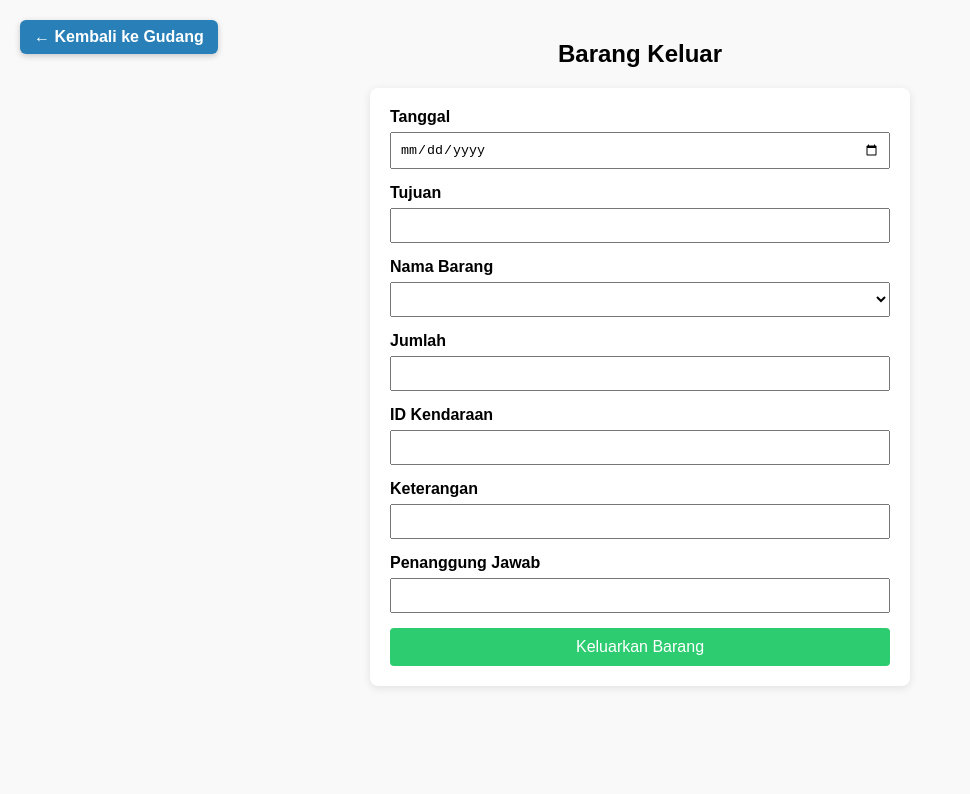
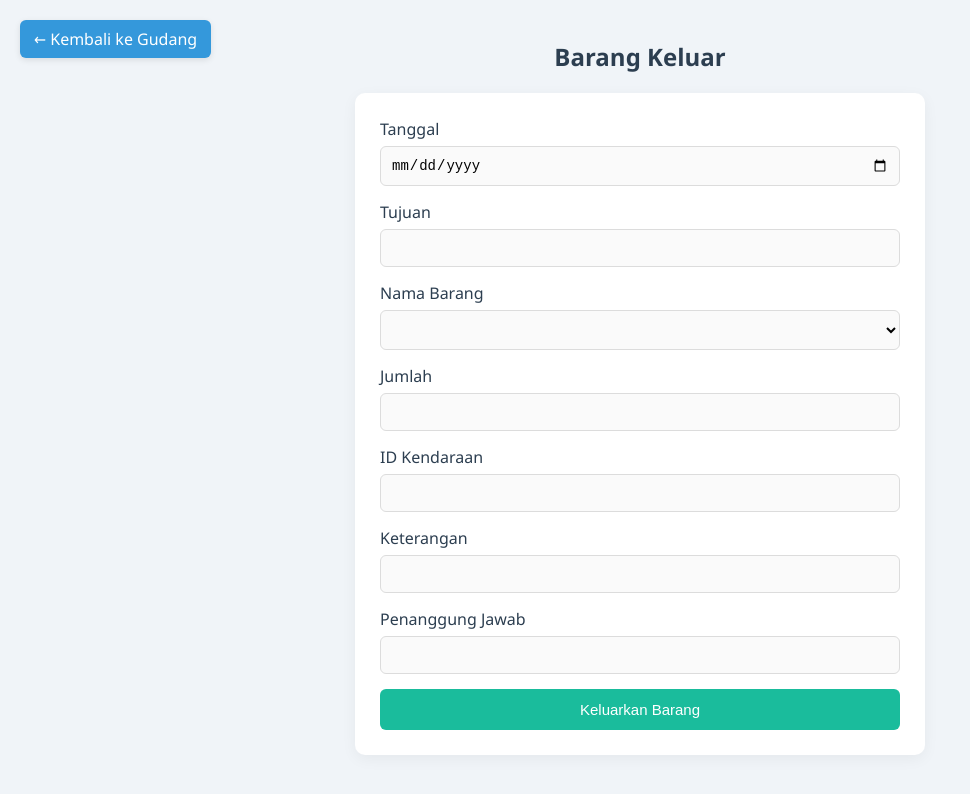
Before and after one commit to p41j0121/gudangku, a plain HTML site: page out.html in a window 1280 px wide. Shown: the whole page, without its empty margins (0-970 px from the left). Drawn offline with Linux system fonts and the light colour scheme; no server answers.

Commit message:
Update out.html

```diff
--- a/out.html
+++ b/out.html
@@ -6,69 +6,115 @@
   <title>Barang Keluar</title>
   <style>
     body {
-      font-family: sans-serif;
+      font-family: 'Segoe UI', Tahoma, sans-serif;
       margin: 0;
       padding: 20px;
-      background: #f9f9f9;
+      background: #f0f4f8;
+      color: #2c3e50;
     }
+
     h2 {
       text-align: center;
       margin-bottom: 20px;
+      font-weight: 600;
     }
+
     form {
-      max-width: 500px;
+      max-width: 520px;
       margin: auto;
       background: white;
-      padding: 20px;
-      border-radius: 8px;
-      box-shadow: 0 2px 8px rgba(0,0,0,0.1);
+      padding: 25px;
+      border-radius: 10px;
+      box-shadow: 0 4px 15px rgba(0,0,0,0.05);
     }
+
     label {
       display: block;
       margin-bottom: 6px;
-      font-weight: bold;
+      font-weight: 500;
     }
+
     input, select {
       width: 100%;
-      padding: 8px;
+      padding: 10px;
       margin-bottom: 15px;
       box-sizing: border-box;
+      border: 1px solid #dcdcdc;
+      border-radius: 6px;
+      font-size: 14px;
+      background: #fafafa;
+      transition: border-color 0.2s, box-shadow 0.2s;
     }
+
+    input:focus, select:focus {
+      outline: none;
+      border-color: #1abc9c;
+      box-shadow: 0 0 4px rgba(26, 188, 156, 0.3);
+    }
+
     button {
       width: 100%;
-      padding: 10px;
-      background: #2ecc71;
+      padding: 12px;
+      background: #1abc9c;
       border: none;
       color: white;
-      font-size: 16px;
+      font-size: 15px;
       cursor: pointer;
-      border-radius: 4px;
+      border-radius: 6px;
+      font-weight: 500;
+      display: flex;
+      align-items: center;
+      justify-content: center;
+      gap: 8px;
+      transition: background 0.3s;
     }
-    button:hover {
-      background: #27ae60;
+
+    button:hover:not(:disabled) {
+      background: #16a085;
     }
+
+    button:disabled {
+      background: #95a5a6;
+      cursor: not-allowed;
+    }
+
+    .spinner {
+      width: 16px;
+      height: 16px;
+      border: 2px solid rgba(255, 255, 255, 0.4);
+      border-top-color: white;
+      border-radius: 50%;
+      animation: spin 0.6s linear infinite;
+    }
+
+    @keyframes spin {
+      to { transform: rotate(360deg); }
+    }
+
     #loading {
       text-align: center;
       margin-bottom: 10px;
       color: #3498db;
       display: none;
     }
+
     .btn-kembali {
       position: fixed;
       top: 20px;
       left: 20px;
-      background: #2980b9;
+      background: #3498db;
       color: white;
       padding: 8px 14px;
       border-radius: 6px;
       text-decoration: none;
-      font-weight: bold;
-      box-shadow: 0 2px 6px rgba(0,0,0,0.2);
+      font-weight: 500;
+      box-shadow: 0 2px 6px rgba(0,0,0,0.1);
       transition: background 0.3s;
       z-index: 1000;
     }
+
     .btn-kembali:hover {
-      background: #1c5d8a;
+      background: #2980b9;
     }
   </style>
 </head>
@@ -102,12 +148,13 @@
     <label for="penanggungJawab">Penanggung Jawab</label>
     <input type="text" id="penanggungJawab" required>
 
-    <button type="submit">Keluarkan Barang</button>
+    <button type="submit" id="submitBtn">
+      <span>Keluarkan Barang</span>
+    </button>
   </form>
 
   <script>
     const GAS_URL = "https://script.google.com/macros/s/AKfycby-WuPfGj-MkdOxJhpcOJ4guhpALeOzIncDOWbTnR1pZkCOOp-f30iEjC_7fbwdJYNXjA/exec"; // GANTI dengan URL GAS kamu
-
     let stokBarang = [];
 
     document.addEventListener("DOMContentLoaded", async () => {
@@ -136,6 +183,9 @@
 
     document.getElementById("keluarForm").addEventListener("submit", async function (e) {
       e.preventDefault();
+      const btn = document.getElementById("submitBtn");
+      btn.disabled = true;
+      btn.innerHTML = '<div class="spinner"></div> Memproses...';
 
       const tanggal = document.getElementById("tanggal").value;
       const tujuan = document.getElementById("tujuan").value.trim();
@@ -147,12 +197,16 @@
 
       if (!penanggungJawab) {
         alert("❌ Harap isi kolom Penanggung Jawab");
+        btn.disabled = false;
+        btn.innerHTML = '<span>Keluarkan Barang</span>';
         return;
       }
 
       const stokItem = stokBarang.find(item => item.nama === namaBarang);
       if (!stokItem || jumlah > parseInt(stokItem.jumlah)) {
         alert("❌ Jumlah melebihi stok tersedia");
+        btn.disabled = false;
+        btn.innerHTML = '<span>Keluarkan Barang</span>';
         return;
       }
 
@@ -166,17 +220,17 @@
                   `&penanggung_jawab=${encodeURIComponent(penanggungJawab)}`;
 
       try {
-        document.getElementById("loading").style.display = "block";
         const res = await fetch(url);
         const result = await res.text();
         alert(result);
         document.getElementById("keluarForm").reset();
-        await loadNamaBarang(); // refresh stok
+        await loadNamaBarang();
       } catch (err) {
         alert("❌ Gagal mengirim data");
         console.error(err);
       } finally {
-        document.getElementById("loading").style.display = "none";
+        btn.disabled = false;
+        btn.innerHTML = '<span>Keluarkan Barang</span>';
       }
     });
   </script>
```
